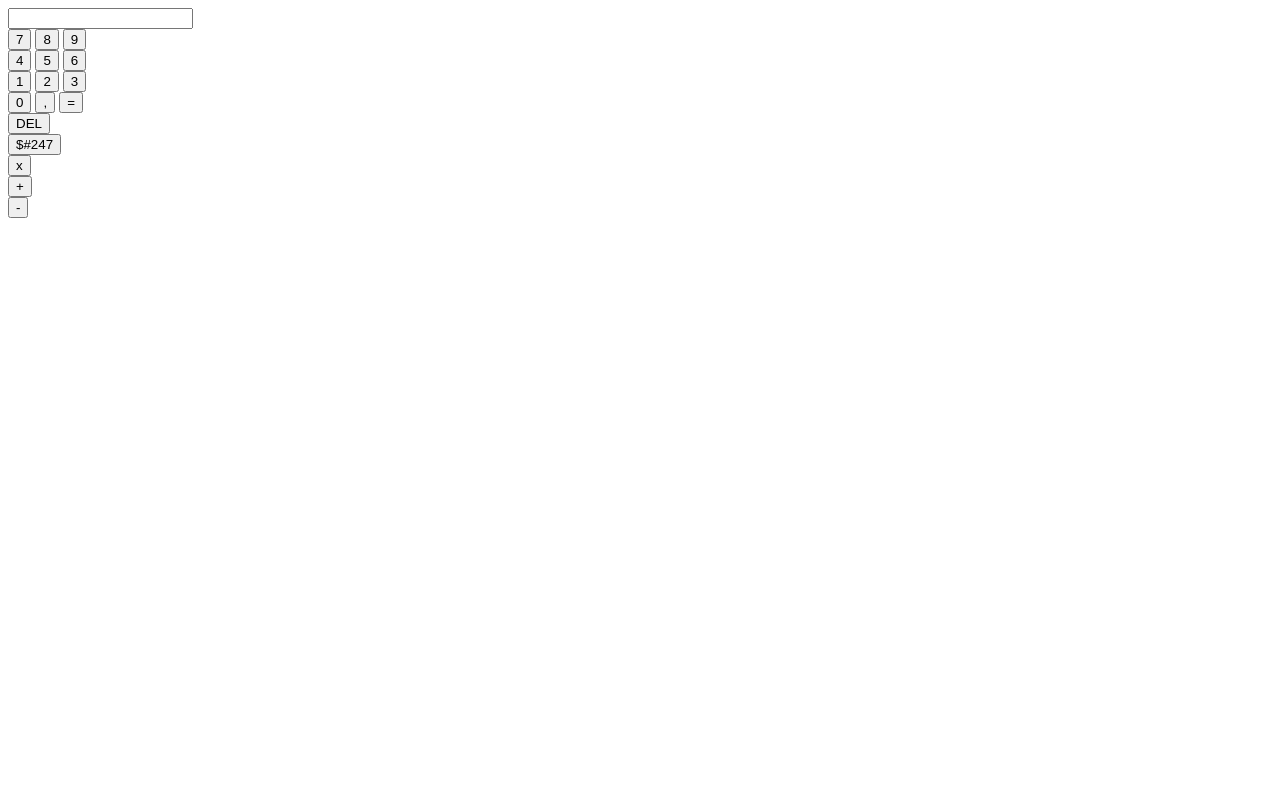
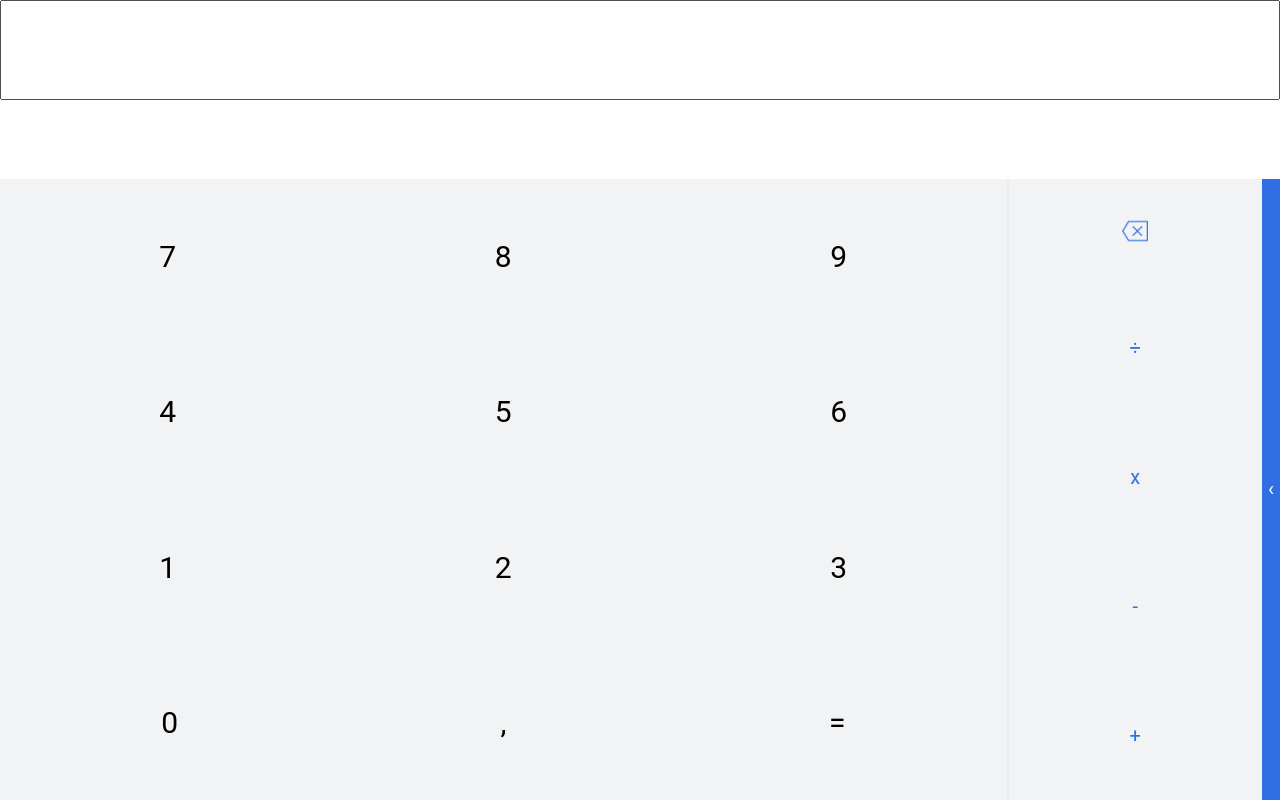
Before and after one commit to vital-edu/js-calculator, a plain HTML site: page index.html in a window 1280 px wide. Drawn offline with Linux system fonts and the light colour scheme.

Commit message:
Add initial styling

```diff
--- /dev/null
+++ b/css/index.css
@@ -0,0 +1,99 @@
+body {
+  margin: 0;
+}
+
+button {
+  display: flex;
+  flex-grow: 1;
+  justify-content: center;
+  align-items: center;
+  border: none;
+  font-size: 30px;
+  font-family: "Roboto";
+}
+
+#calculator {
+  display: flex;
+  flex-direction: column;
+  height: 100vh;
+}
+
+#visor {
+  display: flex;
+  flex-grow: 1;
+  flex-direction: column;
+}
+
+#visor > * {
+  flex-grow: 1;
+}
+
+#keyboard {
+  display: flex;
+  align-items: stretch;
+  justify-content: center;
+  flex-grow: 3;
+}
+
+#numpad {
+  display: flex;
+  flex-direction: column;
+  flex-grow: 4;
+}
+
+#numpad > .row {
+  display: flex;
+  flex-grow: 1;
+}
+
+#basic-operations {
+  display: flex;
+  flex-direction: column;
+  flex-grow: 1;
+  background-color: #e9ebed;
+  padding-left: 2px;
+}
+
+
+#basic-operations > .row {
+  flex-grow: 1;
+}
+
+#basic-operations > .row > button {
+  font-size: 20px;
+}
+
+#advanced-operations {
+  display: flex;
+}
+
+#advanced-operations > .row > button {
+  font-size: 20px;
+}
+
+.row {
+  display: flex;
+}
+
+.i-backspace {
+  background: url('/img/backspace.png');
+  background-repeat: no-repeat;
+  background-position: center;
+  background-size: 26px;
+}
+
+.bg-blue {
+  background-color: #306ee5;
+}
+
+.bg-grey {
+  background-color: #f1f3f4;
+}
+
+.tc-white {
+  color: white;
+}
+
+.tc-blue {
+  color: #306ee5;
+}
--- a/index.html
+++ b/index.html
@@ -4,11 +4,16 @@
 <head>
   <meta charset="utf-8">
   <title>Calculadora</title>
+  <meta name="viewport" content="width=device-width, initial-scale=1, shrink-to-fit=no">
+
+  <link rel="stylesheet" href="css/index.css">
 </head>
 
 <body>
+  <div id="calculator">
     <div id="visor">
       <input type="text">
+      <div id="result"></div>
     </div>
 
     <div id="keyboard">
@@ -39,16 +44,18 @@
       </div>
 
       <div id="basic-operations">
-      <div class="row"><button class="bg-grey tc-black">DEL</button></div>
-      <div class="row"><button class="bg-grey tc-black">$#247</button></div>
-      <div class="row"><button class="bg-grey tc-black">x</button></div>
-      <div class="row"><button class="bg-grey tc-black">+</button></div>
-      <div class="row"><button class="bg-grey tc-black">-</button></div>
+        <div class="row"><button class="bg-grey tc-blue i-backspace"></button></div>
+        <div class="row"><button class="bg-grey tc-blue">&#247</button></div>
+        <div class="row"><button class="bg-grey tc-blue">x</button></div>
+        <div class="row"><button class="bg-grey tc-blue">-</button></div>
+        <div class="row"><button class="bg-grey tc-blue">+</button></div>
       </div>
 
       <div id="advanced-operations">
+        <div class="row"><button class="bg-blue tc-white">&#8249</button></div>
       </div>
 
+    </div>
   </div>
 </body>
 
```
Also changed, not shown: img/backspace.png (added). Lines whose indentation alone changed are shown as unchanged.
